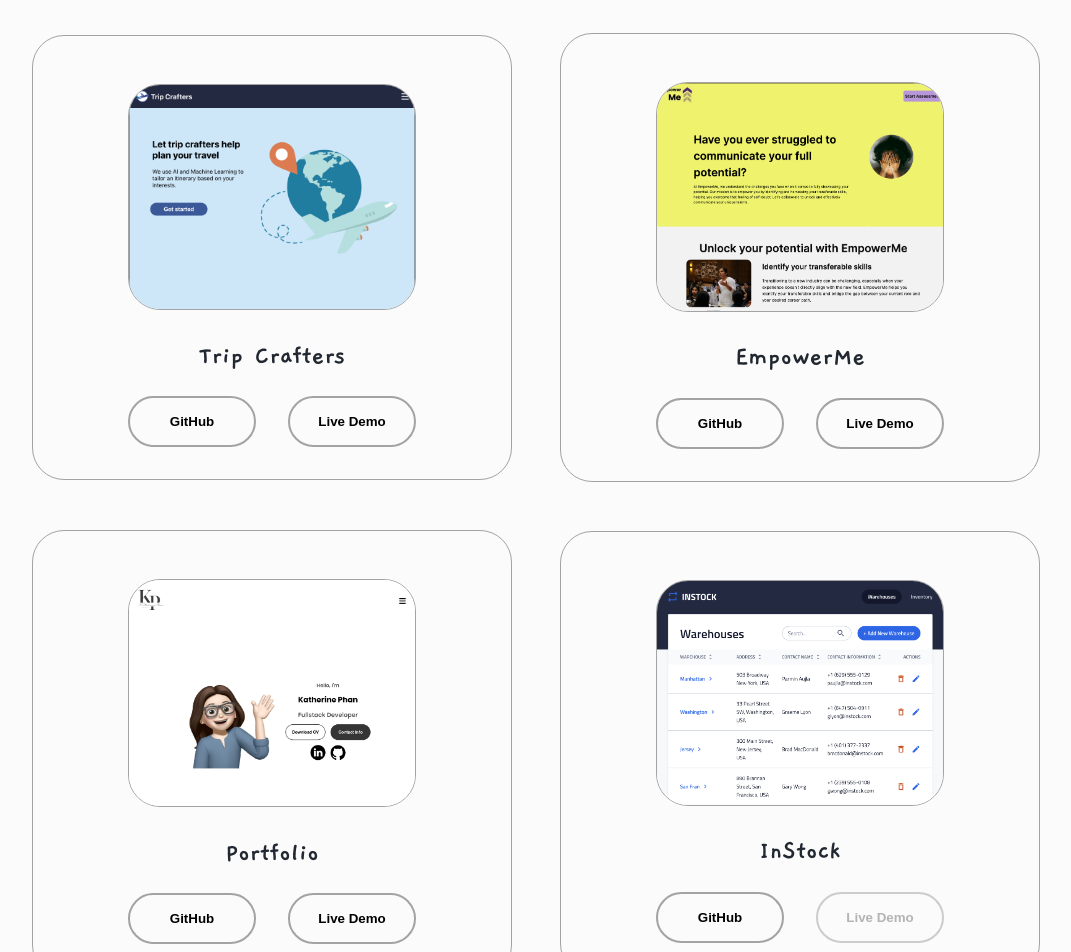
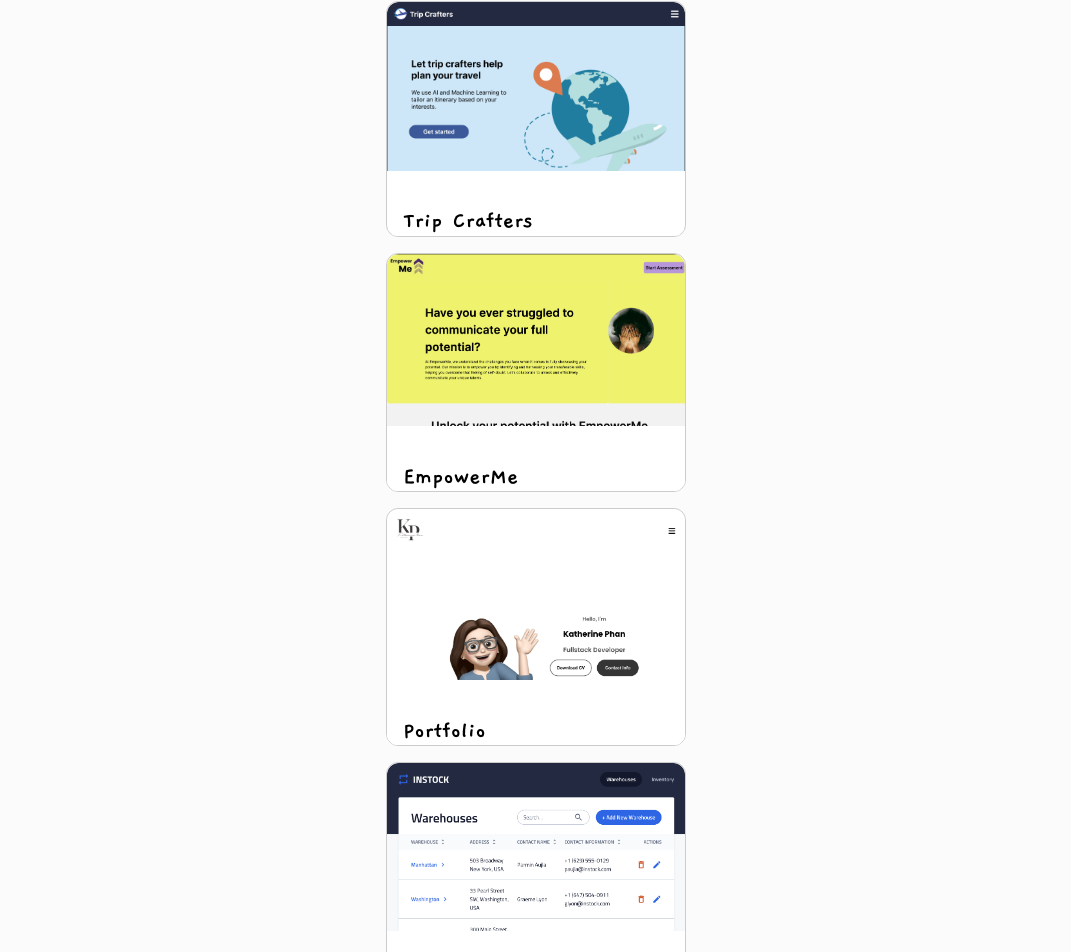
Before and after one commit to Kathp21/katherine-portfolio, a React (Create React App) app: page / in a window 1280 px wide. Shown: the part 2647-3599 px from the top of the page, without its empty margins (104-1175 px from the left). Built offline with nearby package versions, Linux system fonts and the light colour scheme.

Commit message:
Added project card comp

```diff
--- a/src/components/Experience/Experience.jsx
+++ b/src/components/Experience/Experience.jsx
@@ -4,8 +4,6 @@ import SprottShawLogo from '../../assets/images/SprottShaw.gif'
 import CherryOnTechLogo from '../../assets/images/CherryOnTech.png'
 import EndeavorTrustLogo from '../../assets/images/EndeavorTrust.png'
 import TheCareGroupLogo from '../../assets/images/TCC.png'
-import css from '../../assets/skills/CSS.svg'
-import Dropdown from '../Dropdown/Dropdown'
 import DropdownTechnical from '../DropdownTechnical/DropdownTechnical'
 import DropdownTool from '../DropdownTool/DropdownTool'
 import DropdownSoftSkills from '../DropdownSoftSkills/DropdownSoftSkills'
--- /dev/null
+++ b/src/components/ProjectCard/ProjectCard.jsx
@@ -0,0 +1,33 @@
+import React from "react";
+import './ProjectCard.scss'
+
+const ProjectCard = ({projects}) => {
+
+    return(
+        <section className="project-card">
+            {projects.map((project, index) => (
+                <div key={index} className="project-card__container">
+                    <img
+                        src={project.image}
+                        alt={project.name}
+                        className="project-card__image"
+                    />
+
+                    <div className="project-card__hover-box">
+                        <h2 className="project-card__summary-title">{project.name}</h2>
+                        <div className="project-card__details">
+                            <p className="project-card__summary-text">{project.summary}</p>
+                            <div>
+                                <button>GitHub</button>
+                                <button>Live Demo</button>
+                            </div>
+                        </div>
+                    </div>
+
+                </div>
+            ))}
+        </section>
+    )
+}
+
+export default ProjectCard
--- /dev/null
+++ b/src/components/ProjectCard/ProjectCard.scss
@@ -0,0 +1,61 @@
+@use '../../../styles/partials/mixins' as *;
+@use '../../../styles/partials/variables' as *;
+
+.project-card {
+
+    // padding: 0 1rem;
+    display: flex;
+    flex-direction: column;
+    align-items: center;
+
+    &__container {
+        position: relative;
+        width: 300px;
+        overflow: hidden;
+        border: 1px solid #ccc;
+        border-radius: 12px;
+        background: white;
+        margin-bottom: 1rem;
+        transition: transform 0.4s ease;
+
+        &:hover{
+            transform: scale(1.05);
+        }
+    }
+
+    &__image{
+        width: 100%;
+        object-fit: cover;
+        display: block;
+        border-top-left-radius: 12px;
+        border-top-right-radius: 12px;
+
+    }
+
+    &__hover-box{
+        position: absolute;
+        bottom: 0;
+        left: 0;
+        width: 100%;
+        height: 100px;
+        padding: 1rem;
+        background: white;
+        color: black;
+        transform: translateY(35%);
+        transition: transform 0.4s ease;
+    }
+
+    &__container:hover &__hover-box{
+        transform: translateY(0);
+        height: 100%;
+    }
+
+    &__summary-title {
+        font-size: 1.5rem;
+        font-weight: bold;
+    }
+
+    &__summary-text {
+        font-size: 0.8rem;
+    }
+}
--- a/src/components/Projects/Projects.jsx
+++ b/src/components/Projects/Projects.jsx
@@ -1,121 +1,28 @@
-import brainFix from '../../assets/images/brainFlix-1.png'
+
+import './Projects.scss'
+import ProjectCard from '../ProjectCard/ProjectCard'
+import brainFlix from '../../assets/images/brainFlix-1.png'
 import instock from '../../assets/images/instock-2.png'
 import tripCrafters from '../../assets/images/tripCrafters-1.png'
 import empowerMe from '../../assets/images/empowerMe-2.png'
 import portfolio from '../../assets/images/portfolio-1.png'
-import Arrow from '../Arrow/Arrow'
-import './Projects.scss'
+
+const projectsInfo = [
+    { name: "Trip Crafters", image: tripCrafters, summary: "Plan personalized trips with smart recommendations."},
+    { name: "EmpowerMe", image: empowerMe },
+    { name: "Portfolio", image: portfolio, summary: "My personal portfolio, showcasing my background, skills, and the projects I've developed." },
+    { name: "Instock", image: instock, summary: "InStock is a fully responsive full-stack web app providing an inventory management system for a Fortune 500 client. It displays a list of warehouse inventory." },
+    { name: "Brain Flix", image: brainFlix, summary: "Brain Flix is a fully responsive video streaming platform." },
+]
 
 const Projects = () => {
-
-    const handleArrowClick = () => {
-        window.location.href = '#contact'
-    }
 
     return (
         <section className="projects">
             <p className="projects__text-p1">Browse My Recent</p>
             <h1 className="projects__title">Projects</h1>
-            <div className="projects__details-container">
-                <div className="projects__details">
-                    <div className="projects__article-container">
-                        <img
-                            src={tripCrafters}
-                            alt="Trip Crafters"
-                            className="projects__img"
-                        />
-                    </div>
-                    <h2 className='projects__sub-title'>Trip Crafters</h2>
-                    <div className='projects__btn-container'>
-                        <button
-                            className='projects__btn'
-                            onClick={() => window.open('https://github.com/Kathp21/Katherine-Phan-capstone')}
-                        >GitHub</button>
-                        <button
-                            className='projects__btn'
-                            onClick={() => window.open('https://tripcrafters.netlify.app')}
-                        >Live Demo</button>
-                    </div>
-                </div>
-                <div className="projects__details">
-                    <div className="projects__article-container">
-                        <img
-                            src={empowerMe}
-                            alt="EmpowerMe"
-                            className="projects__img"
-                        />
-                    </div>
-                    <h2 className='projects__sub-title'>EmpowerMe</h2>
-                    <div className='projects__btn-container'>
-                        <button
-                            className='projects__btn'
-                            onClick={() => window.open('https://github.com/cherryontech/soft-skill-generator')}
-                        >GitHub</button>
-                        <button
-                            className='projects__btn'
-                            onClick={() => window.open('https://empowerme.netlify.app/')}
-                        >Live Demo</button>
-                    </div>
-                </div>
-                <div className="projects__details">
-                    <div className="projects__article-container">
-                        <img
-                            src={portfolio}
-                            alt="EmpowerMe"
-                            className="projects__img"
-                        />
-                    </div>
-                    <h2 className='projects__sub-title'>Portfolio</h2>
-                    <div className='projects__btn-container'>
-                        <button
-                            className='projects__btn'
-                            onClick={() => window.open('https://github.com/Kathp21/katherine-portfolio')}
-                        >GitHub</button>
-                        <button
-                            className='projects__btn'
-                            onClick={() => window.open('https://katherinephan-portfolio.netlify.app/')}
-                        >Live Demo</button>
-                    </div>
-                </div>
-                <div className="projects__details">
-                    <div className="projects__article-container">
-                        <img
-                            src={instock}
-                            alt="Instock"
-                            className="projects__img"
-                        />
-                    </div>
-                    <h2 className='projects__sub-title'>InStock</h2>
-                    <div className='projects__btn-container'>
-                        <button
-                            className='projects__btn'
-                            onClick={() => window.open('https://github.com/Kathp21/InStock-client-side')}
-                        >GitHub</button>
-                        <button className='projects__btn' disabled>Live Demo</button>
-                    </div>
-                </div>
-                <div className="projects__details">
-                    <div className="projects__article-container">
-                        <img
-                            src={brainFix}
-                            alt="Brain Flix"
-                            className="projects__img"
-                        />
-                    </div>
-                    <h2 className='projects__sub-title'>BrainFlix</h2>
-                    <div className='projects__btn-container'>
-                        <button
-                            className='projects__btn'
-                            onClick={() => window.open('https://github.com/Kathp21/katherine-phan-brainflix')}
-                        >GitHub</button>
-                        <button className='projects__btn' disabled>Live Demo</button>
-                    </div>
-                </div>
-            </div>
-            <div className='projects__arrow-container'>
-                <Arrow onClick={handleArrowClick}/>
-            </div>
 
+            <ProjectCard projects={projectsInfo}/>
         </section>
     )
 }
```
